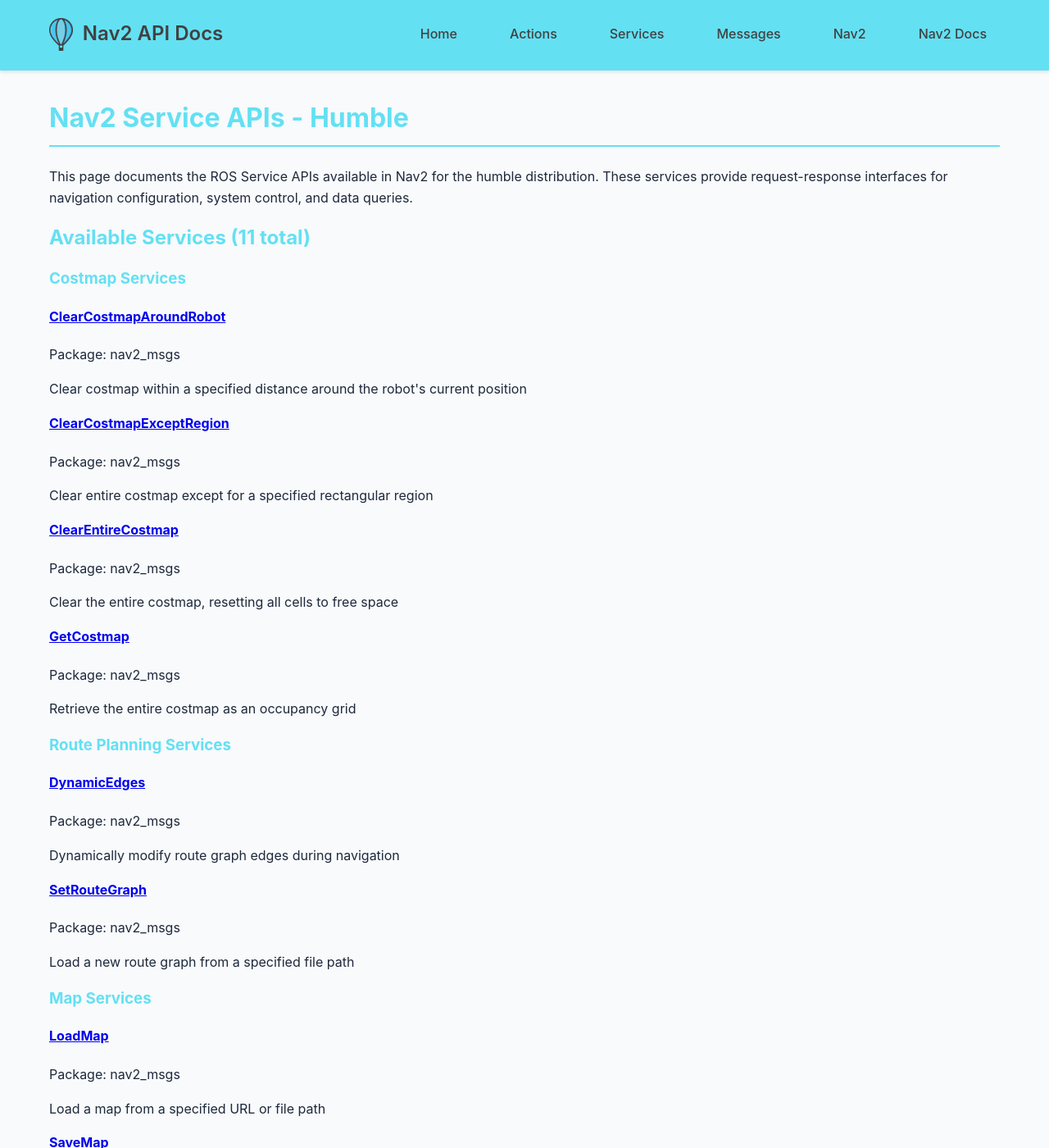
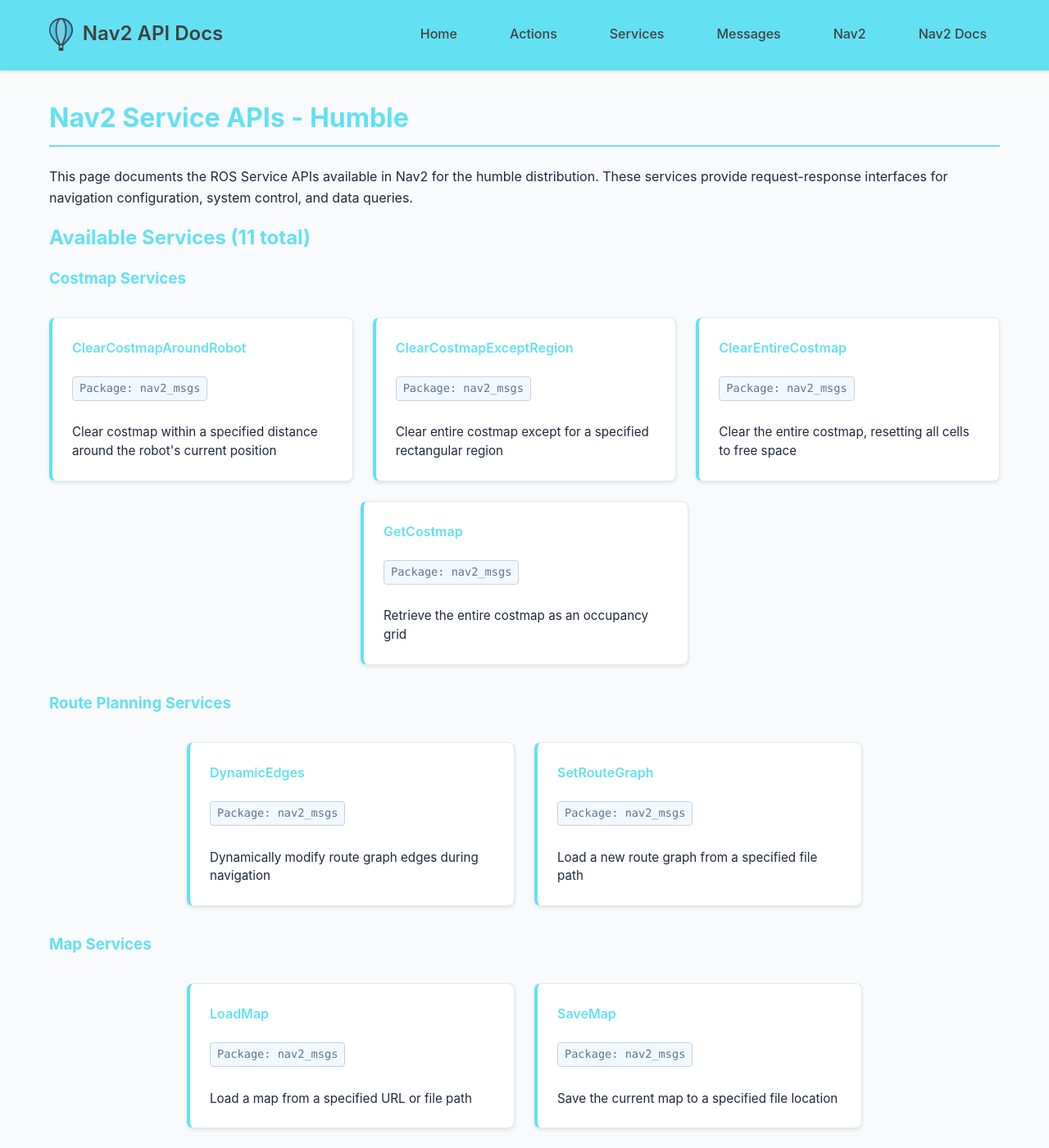
Before and after one commit to ros-navigation/rosdox.nav2.org, a Jekyll site: the page built from srvs/humble/index.md, in a window 1280 px wide and 1400 px high. Shown: the whole window at 82% size. Built offline with Jekyll 4.4.1, drawn with Linux system fonts in a browser that asks for light colours.

Commit message:
Fix service page card formatting by adding missing CSS styles
Added service-grid, service-card, service-package, and service-description
CSS classes to match the action page styling. This resolves the broken
card formatting on service pages like /srvs/humble/.

🤖 Generated with [Claude Code](https://claude.ai/code)

Co-Authored-By: Claude <noreply@anthropic.com>

```diff
--- a/assets/css/main.scss
+++ b/assets/css/main.scss
@@ -571,7 +571,17 @@ h2 {
   margin: 2rem 0;
 }
 
-.action-card {
+/* Service API Documentation Styles */
+
+.service-grid {
+  display: flex;
+  flex-wrap: wrap;
+  justify-content: center;
+  gap: 1.5rem;
+  margin: 2rem 0;
+}
+
+.action-card, .service-card {
   border: 1px solid var(--border-color);
   border-radius: 8px;
   padding: 1.5rem;
@@ -583,29 +593,29 @@ h2 {
   max-width: 400px;
 }
 
-.action-card:hover {
+.action-card:hover, .service-card:hover {
   box-shadow: 0 8px 16px rgba(71, 198, 238, 0.15);
   transform: translateY(-2px);
   border-left-color: #2596be;
 }
 
-.action-card h4 {
+.action-card h4, .service-card h4 {
   margin-top: 0;
   margin-bottom: 0.5rem;
   color: var(--nav2-blue);
 }
 
-.action-card h4 a {
+.action-card h4 a, .service-card h4 a {
   text-decoration: none;
   color: var(--nav2-blue);
   font-weight: 600;
 }
 
-.action-card h4 a:hover {
+.action-card h4 a:hover, .service-card h4 a:hover {
   color: var(--nav2-accent);
 }
 
-.action-package {
+.action-package, .service-package {
   font-family: "SFMono-Regular", Consolas, "Liberation Mono", Menlo, monospace;
   font-size: 0.85rem;
   color: var(--text-secondary);
@@ -617,7 +627,7 @@ h2 {
   border: 1px solid #c9d1d9;
 }
 
-.action-description {
+.action-description, .service-description {
   color: var(--text-primary);
   font-size: 0.95rem;
   line-height: 1.5;
@@ -794,13 +804,13 @@ pre code {
   text-decoration: none;
 }
 
-/* Responsive design for action documentation */
+/* Responsive design for action and service documentation */
 @media (max-width: 768px) {
-  .action-grid {
+  .action-grid, .service-grid {
     justify-content: center;
   }
 
-  .action-card {
+  .action-card, .service-card {
     flex: 1 1 280px;
     max-width: 100%;
   }
```
